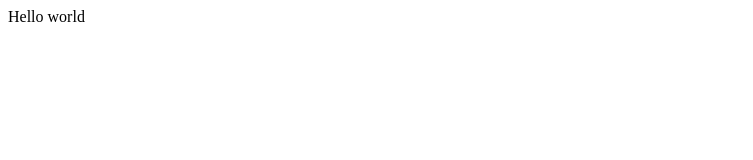
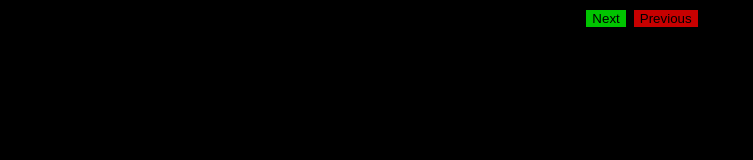
Before and after one commit to Lincolas/Picture-Slideshow, a plain HTML site: page index.html in a window 1280 px wide. Shown: the whole page, without its empty margins (0-753 px from the left). Drawn offline with Linux system fonts and the light colour scheme.

Commit message:
Finished buttons and CSS

```diff
--- a/index.html
+++ b/index.html
@@ -7,7 +7,9 @@
     <link href="style.css" rel="stylesheet" type="text/css" />
   </head>
   <body>
-    Hello world
+    <img src="" alt="">
+    <button id="next">Next</button>
+    <button id="previous">Previous</button>
     <script src="script.js"></script>
   </body>
 </html>
--- a/script.js
+++ b/script.js
@@ -0,0 +1 @@
+image_array = ["https://upload.wikimedia.org/wikipedia/commons/1/1e/Ramphastos_toco_Whipsnade_Zoo.jpg", "https://i.pinimg.com/originals/9c/ba/8d/9cba8d1c7719bcd235f423ea7dcca553.jpg", "https://cdn.britannica.com/58/154258-050-1D37F2E7/Toco-toucan.jpg", "https://zupreem.com/wp-content/uploads/2020/11/shutterstock_1249664152-scaled.jpg"]
--- a/style.css
+++ b/style.css
@@ -0,0 +1,21 @@
+body {
+  background-color: black;
+  text-align: center;
+}
+
+button {
+  //background-image: linear-gradient(red, yellow);
+  //code for gradient
+}
+
+#next {
+  background-color: rgb(0, 196, 0);
+  border-style: solid;
+  border-color: black
+}
+
+#previous {
+  background-color: rgb(199, 0, 0);
+  border-style: solid;
+  border-color: black
+}
```
